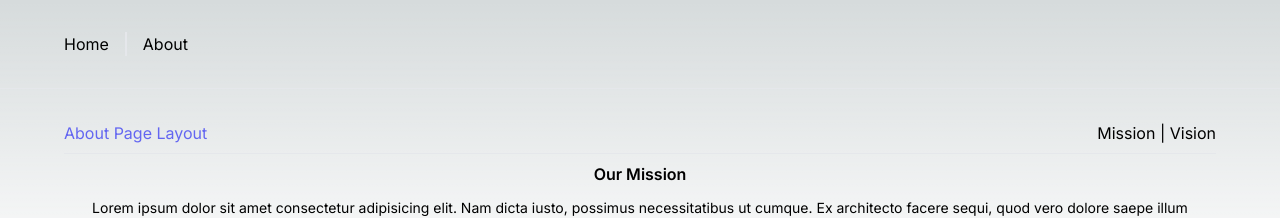
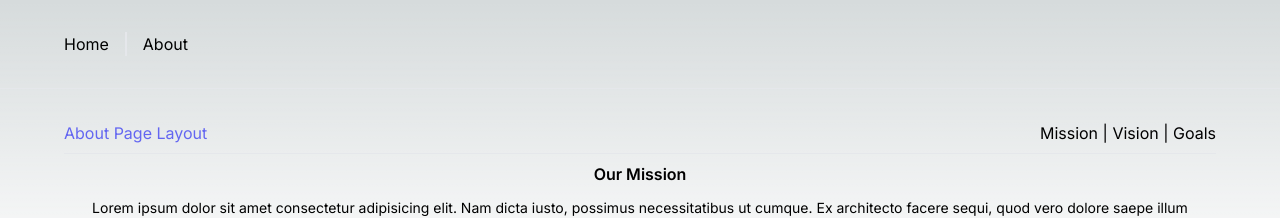
Before and after one commit to Jisan-Dev/next-crash, a Next.js app: page /about/mission in a window 1280 px wide. Shown: the top 218 px of the page. Built offline with nearby package versions, Linux system fonts and the light colour scheme.

Commit message:
404 not found page

```diff
--- a/app/about/layout.js
+++ b/app/about/layout.js
@@ -7,7 +7,7 @@ export default function AboutLayout({ children }) {
       <div className="flex justify-between">
         <h1 className="text-center text-indigo-500">About Page Layout</h1>
         <nav>
-          <Link href={'/about/mission'}>Mission</Link> | <Link href={'/about/vision'}>Vision</Link>
+          <Link href={'/about/mission'}>Mission</Link> | <Link href={'/about/vision'}>Vision</Link> | <Link href={'/about/goals'}>Goals</Link>
         </nav>
       </div>
       <hr className="my-2" />
--- /dev/null
+++ b/app/not-found.js
@@ -0,0 +1,5 @@
+import React from 'react';
+
+export default function NotFound() {
+  return <div className="text-center text-red-200 text-lg">404! Sorry! The Requested Resource Was Not Found</div>;
+}
```
